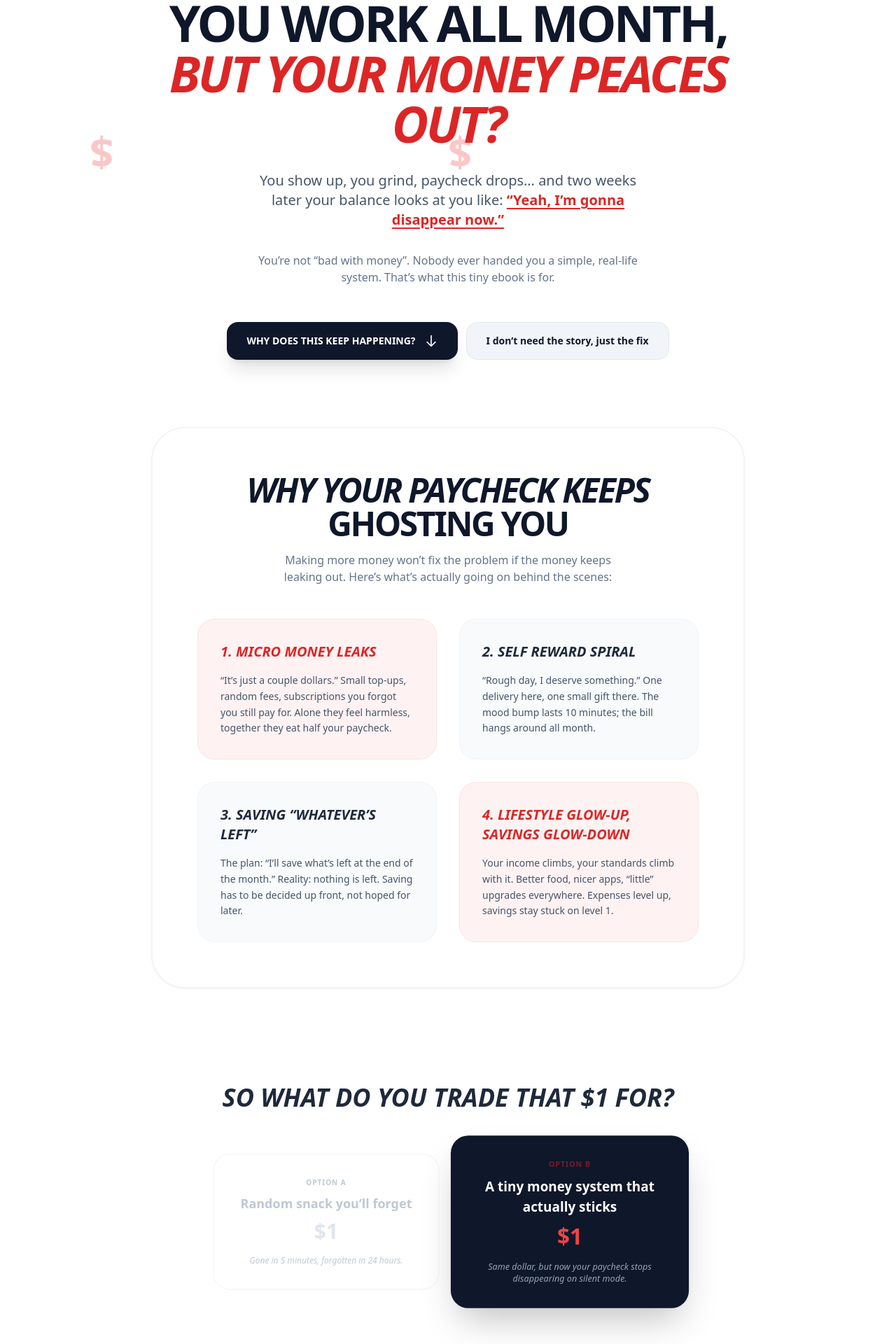
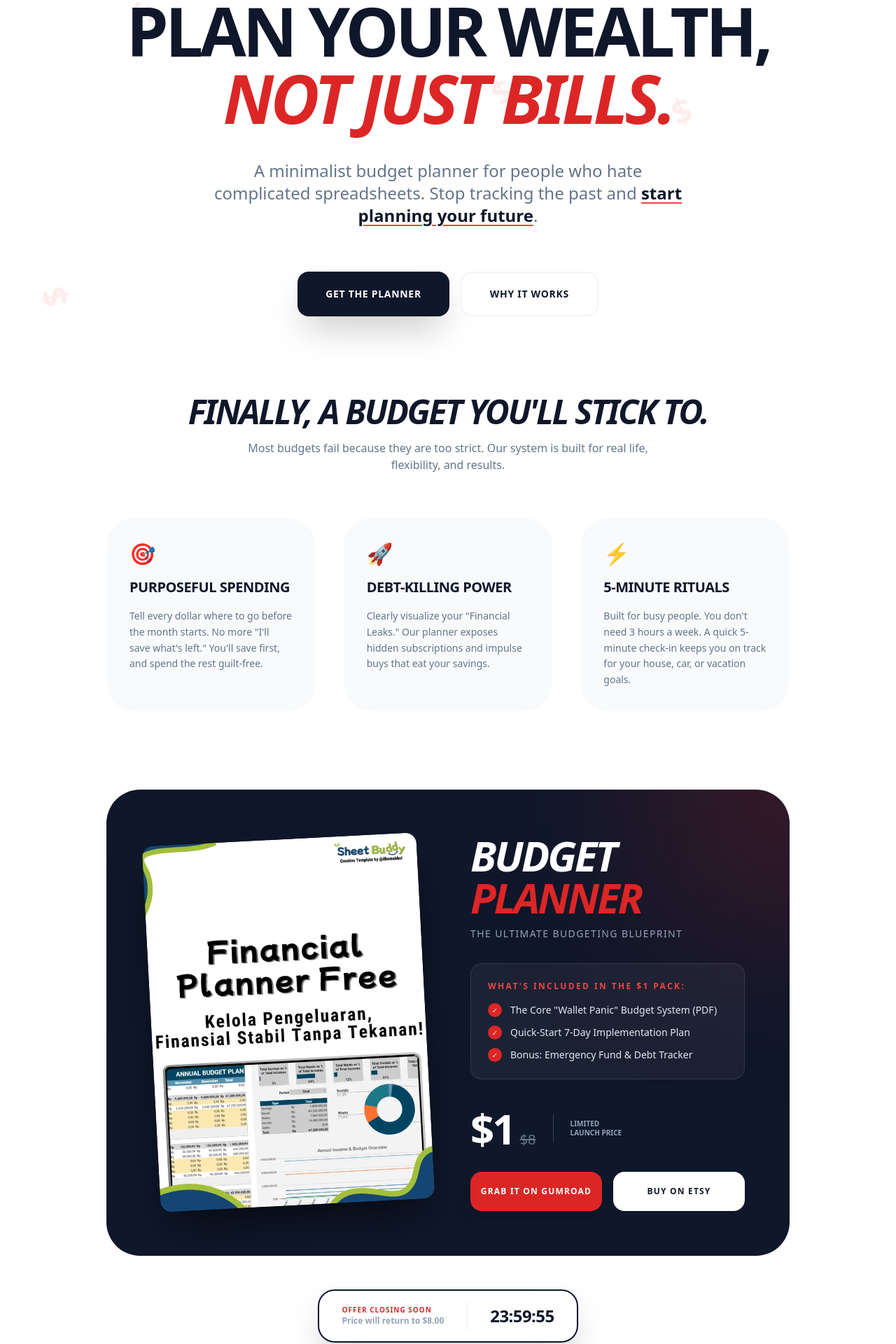
Before and after one commit to sigawari/budget-planner, a Nuxt app: page / in a window 1280 px wide. Shown: the part 100-2020 px from the top of the page at 70% size. Built offline with nearby package versions, Linux system fonts and the light colour scheme.

Commit message:
Revamp index.vue layout and content for improved user experience and clarity

```diff
--- a/app/pages/index.vue
+++ b/app/pages/index.vue
@@ -1,334 +1,197 @@
 <template>
-  <div class="min-h-screen bg-white text-slate-800 font-sans selection:bg-red-200 overflow-x-hidden relative">
-    <!-- money rain -->
-    <div v-for="n in 30" :key="n" class="cash text-6xl text-red-500 font-black">$</div>
+  <div class="min-h-screen bg-white text-slate-900 font-sans selection:bg-red-100 overflow-x-hidden relative">
 
-    <main class="max-w-4xl mx-auto px-6 py-16 md:py-24 relative z-10 space-y-24">
+    <div v-for="n in 15" :key="n" class="cash text-5xl text-red-500/10 font-black">$</div>
 
-      <!-- HERO -->
-      <section class="text-center space-y-8 animate-fade-in">
-        <h1 class="text-5xl md:text-7xl font-black leading-tight tracking-tighter text-slate-900">
-          YOU WORK ALL MONTH,<br />
-          <span class="text-red-600 italic">BUT YOUR MONEY PEACES OUT?</span>
+    <main class="max-w-5xl mx-auto px-6 py-16 md:py-24 relative z-10 space-y-28">
+
+      <section class="text-center space-y-10 animate-fade-in">
+        <h1 class="text-6xl md:text-8xl font-black leading-[0.9] tracking-tighter">
+          PLAN YOUR WEALTH, <br />
+          <span class="text-red-600 italic font-black">NOT JUST BILLS.</span>
         </h1>
 
-        <p class="text-lg md:text-xl text-slate-600 leading-relaxed max-w-xl mx-auto">
-          You show up, you grind, paycheck drops… and two weeks later your balance looks at you like:
-          <span class="text-red-600 font-bold underline decoration-2 underline-offset-4">
-            “Yeah, I’m gonna disappear now.”
-          </span>
+        <p class="text-xl md:text-2xl text-slate-500 font-medium max-w-2xl mx-auto leading-tight">
+          A minimalist budget planner for people who hate complicated spreadsheets.
+          Stop tracking the past and <span class="text-slate-900 underline decoration-red-500 underline-offset-4 font-bold">start planning your future</span>.
         </p>
 
-        <p class="text-sm md:text-base text-slate-500 max-w-xl mx-auto">
-          You’re not “bad with money”. Nobody ever handed you a simple, real-life system.
-          That’s what this tiny ebook is for.
-        </p>
-
-        <div class="flex flex-wrap justify-center gap-3 pt-5">
-          <!-- Button: why -->
-          <button
-            @click="scrollTo('#why')"
-            class="group flex items-center gap-3 px-7 py-4 bg-slate-900 text-white text-xs md:text-sm font-black rounded-2xl hover:bg-red-600 transition-all duration-300 transform hover:-translate-y-1 shadow-xl"
-          >
-            WHY DOES THIS KEEP HAPPENING?
-            <svg
-              class="w-5 h-5 group-hover:translate-y-1 transition-transform"
-              fill="none"
-              stroke="currentColor"
-              viewBox="0 0 24 24"
-            >
-              <path stroke-linecap="round" stroke-linejoin="round" stroke-width="2"
-                d="M19 14l-7 7m0 0l-7-7m7 7V3" />
-            </svg>
+        <div class="flex flex-col sm:flex-row justify-center gap-4 pt-6">
+          <button @click="scrollTo('#offer')" class="px-10 py-5 bg-slate-900 text-white text-sm font-black rounded-2xl hover:bg-red-600 transition-all shadow-2xl hover:-translate-y-1 uppercase tracking-wider">
+            GET THE PLANNER
           </button>
-
-          <!-- Button: straight to offer -->
-          <button
-            @click="scrollTo('#offer')"
-            class="flex items-center gap-2 px-7 py-4 bg-slate-100 text-slate-900 text-xs md:text-sm font-semibold rounded-2xl hover:bg-slate-200 border border-slate-200 transition-all duration-300"
-          >
-            I don’t need the story, just the fix
+          <button @click="scrollTo('#benefits')" class="px-10 py-5 bg-white text-slate-900 text-sm font-bold rounded-2xl border-2 border-slate-100 hover:border-slate-300 transition-all uppercase tracking-wider">
+            Why it works
           </button>
         </div>
       </section>
 
-      <!-- WHY SECTION -->
-      <section
-        id="why"
-        class="space-y-12 bg-white p-8 md:p-16 rounded-[3rem] border-2 border-slate-100 shadow-sm"
-      >
+      <section id="benefits" class="space-y-16">
         <div class="text-center space-y-4">
-          <h2 class="text-3xl md:text-5xl font-black text-slate-900 uppercase italic tracking-tighter">
-            Why Your Paycheck Keeps <span class="not-italic">Ghosting You</span>
-          </h2>
-          <p class="text-slate-500 max-w-lg mx-auto">
-            Making more money won’t fix the problem if the money keeps leaking out.
-            Here’s what’s actually going on behind the scenes:
-          </p>
+          <h2 class="text-4xl md:text-5xl font-black tracking-tighter uppercase italic text-slate-900">Finally, a budget you'll stick to.</h2>
+          <p class="text-slate-500 max-w-xl mx-auto">Most budgets fail because they are too strict. Our system is built for real life, flexibility, and results.</p>
         </div>
 
-        <div class="grid md:grid-cols-2 gap-8">
-          <div class="space-y-4 p-8 bg-red-50 rounded-3xl border border-red-100">
-            <h3 class="text-xl font-black text-red-600 uppercase italic">
-              1. Micro money leaks
-            </h3>
-            <p class="text-sm text-slate-600 leading-relaxed">
-              “It’s just a couple dollars.” Small top-ups, random fees, subscriptions you forgot
-              you still pay for. Alone they feel harmless, together they eat half your paycheck.
-            </p>
+        <div class="grid md:grid-cols-3 gap-10">
+          <div class="bg-slate-50 p-8 rounded-[2.5rem] space-y-4 border border-transparent hover:border-red-200 transition-all group">
+            <div class="text-3xl group-hover:scale-110 transition-transform inline-block">🎯</div>
+            <h3 class="text-xl font-black uppercase tracking-tight">Purposeful Spending</h3>
+            <p class="text-slate-500 text-sm leading-relaxed">Tell every dollar where to go before the month starts. No more "I'll save what's left." You'll save first, and spend the rest guilt-free.</p>
           </div>
 
-          <div
-            class="space-y-4 p-8 bg-slate-50 rounded-3xl border border-slate-100 group hover:border-red-500 transition-colors"
-          >
-            <h3 class="text-xl font-black text-slate-800 uppercase italic group-hover:text-red-600">
-              2. Self Reward spiral
-            </h3>
-            <p class="text-sm text-slate-600 leading-relaxed">
-              “Rough day, I deserve something.” One delivery here, one small gift there.
-              The mood bump lasts 10 minutes; the bill hangs around all month.
-            </p>
+          <div class="bg-slate-50 p-8 rounded-[2.5rem] space-y-4 border border-transparent hover:border-red-200 transition-all group">
+            <div class="text-3xl group-hover:scale-110 transition-transform inline-block">🚀</div>
+            <h3 class="text-xl font-black uppercase tracking-tight">Debt-Killing Power</h3>
+            <p class="text-slate-500 text-sm leading-relaxed">Clearly visualize your "Financial Leaks." Our planner exposes hidden subscriptions and impulse buys that eat your savings.</p>
           </div>
 
-          <div class="space-y-4 p-8 bg-slate-50 rounded-3xl border border-slate-100">
-            <h3 class="text-xl font-black text-slate-800 uppercase italic">
-              3. Saving “whatever’s left”
-            </h3>
-            <p class="text-sm text-slate-600 leading-relaxed">
-              The plan: “I’ll save what’s left at the end of the month.”
-              Reality: nothing is left. Saving has to be decided up front, not hoped for later.
-            </p>
-          </div>
-
-          <div class="space-y-4 p-8 bg-red-50 rounded-3xl border border-red-100">
-            <h3 class="text-xl font-black text-red-600 uppercase italic">
-              4. Lifestyle glow-up, savings glow-down
-            </h3>
-            <p class="text-sm text-slate-600 leading-relaxed">
-              Your income climbs, your standards climb with it. Better food, nicer apps, “little”
-              upgrades everywhere. Expenses level up, savings stay stuck on level 1.
-            </p>
+          <div class="bg-slate-50 p-8 rounded-[2.5rem] space-y-4 border border-transparent hover:border-red-200 transition-all group">
+            <div class="text-3xl group-hover:scale-110 transition-transform inline-block">⚡</div>
+            <h3 class="text-xl font-black uppercase tracking-tight">5-Minute Rituals</h3>
+            <p class="text-slate-500 text-sm leading-relaxed">Built for busy people. You don't need 3 hours a week. A quick 5-minute check-in keeps you on track for your house, car, or vacation goals.</p>
           </div>
         </div>
       </section>
 
-      <!-- CHOICE SECTION -->
-      <section class="text-center space-y-10 py-10">
-        <h2 class="text-4xl font-black italic">SO WHAT DO YOU TRADE THAT $1 FOR?</h2>
-        <div class="grid md:grid-cols-2 gap-6 max-w-2xl mx-auto items-center">
-          <div class="p-8 bg-white border-2 border-slate-100 rounded-3xl opacity-60">
-            <p class="text-slate-400 font-bold uppercase text-[10px] mb-2 tracking-widest">Option A</p>
-            <p class="text-lg font-black text-slate-400">Random snack you’ll forget</p>
-            <p class="text-3xl font-black text-slate-300 mt-2">$1</p>
-            <p class="text-xs text-slate-400 mt-4 italic">Gone in 5 minutes, forgotten in 24 hours.</p>
-          </div>
+      <section id="offer" class="relative">
+        <div class="bg-slate-900 rounded-[3rem] p-8 md:p-16 text-white overflow-hidden relative">
+          <div class="absolute top-0 right-0 w-96 h-96 bg-red-600/20 blur-[120px] -mr-48 -mt-48"></div>
 
-          <div class="p-8 bg-slate-900 text-white rounded-3xl shadow-2xl scale-105">
-            <p
-              class="text-red-600 font-black uppercase text-[10px] mb-2 tracking-widest animate-pulse"
-            >
-              Option B
-            </p>
-            <p class="text-lg font-black">A tiny money system that actually sticks</p>
-            <p class="text-3xl font-black text-red-500 mt-2">$1</p>
-            <p class="text-xs text-slate-400 mt-4 italic">
-              Same dollar, but now your paycheck stops disappearing on silent mode.
-            </p>
-          </div>
-        </div>
-      </section>
-
-      <!-- PRODUCT / EBOOK SECTION -->
-      <section id="offer" class="max-w-3xl mx-auto pb-8">
-        <div
-          class="bg-white border-4 border-slate-900 rounded-[3rem] p-8 md:p-12 shadow-[20px_20px_0px_0px_rgba(15,23,42,1)] space-y-8"
-        >
-          <div class="grid md:grid-cols-2 gap-12 items-center">
+          <div class="grid md:grid-cols-2 gap-16 items-center relative z-10">
             <div class="relative group">
+              <div class="absolute -inset-4 bg-red-600/30 blur-2xl rounded-full opacity-0 group-hover:opacity-100 transition-opacity"></div>
               <img
                 src="/ebook.png"
-                alt="Wallet Panic Guide"
-                class="relative w-full rounded-2xl shadow-xl transform group-hover:rotate-0 -rotate-3 transition-transform duration-500"
+                alt="Wallet Panic Budget Planner"
+                class="relative w-full rounded-2xl shadow-[0_30px_60px_-15px_rgba(0,0,0,0.6)] transform -rotate-3 group-hover:rotate-0 transition-transform duration-700"
               />
             </div>
 
-            <div class="space-y-6 text-center md:text-left">
-              <div class="space-y-2">
-                <p class="text-[10px] font-black uppercase text-red-600 tracking-widest">
-                  No-fluff ebook
-                </p>
-                <h3 class="text-3xl font-black text-slate-900 leading-tight italic uppercase">
-                  Wallet Panic
+            <div class="space-y-8">
+              <div class="space-y-3 text-center md:text-left">
+                <h3 class="text-5xl md:text-6xl font-black italic uppercase leading-none tracking-tighter">
+                  BUDGET <br /><span class="text-red-600">PLANNER</span>
                 </h3>
-                <p class="text-xs text-slate-400">
-                  A short, real-talk guide to stop your salary from just “passing through”
-                  your account every month.
-                </p>
+                <p class="text-slate-400 font-medium text-lg uppercase tracking-widest text-sm">The Ultimate Budgeting Blueprint</p>
               </div>
 
-              <div class="space-y-1">
-                <p class="text-xs font-bold text-slate-300 line-through">
-                  Normal: $8
-                </p>
-                <div class="text-6xl md:text-7xl font-black text-slate-900 tracking-tighter">
-                  $1
-                </div>
-                <p class="text-[11px] text-slate-500">
-                  Launch deal: eight-dollar guide for the price of a random dollar snack.
-                </p>
+              <div class="bg-white/5 p-6 rounded-2xl border border-white/10 space-y-4">
+                <p class="text-xs font-bold uppercase tracking-[0.2em] text-red-500">What's included in the $1 pack:</p>
+                <ul class="space-y-3 text-sm text-slate-200 font-medium">
+                  <li class="flex items-center gap-3">
+                    <span class="bg-red-600 rounded-full w-5 h-5 flex items-center justify-center text-[10px]">✓</span>
+                    The Core "Wallet Panic" Budget System (PDF)
+                  </li>
+                  <li class="flex items-center gap-3">
+                    <span class="bg-red-600 rounded-full w-5 h-5 flex items-center justify-center text-[10px]">✓</span>
+                    Quick-Start 7-Day Implementation Plan
+                  </li>
+                  <li class="flex items-center gap-3">
+                    <span class="bg-red-600 rounded-full w-5 h-5 flex items-center justify-center text-[10px]">✓</span>
+                    Bonus: Emergency Fund & Debt Tracker
+                  </li>
+                </ul>
               </div>
 
-              <button
-                class="w-full py-5 bg-red-600 hover:bg-slate-900 text-white font-black rounded-2xl shadow-xl transition-all active:scale-95 text-m"
-              >
-                I’M DONE LETTING MY PAYCHECK DISAPPEAR
-              </button>
+              <div class="pt-2 flex items-center justify-center md:justify-start gap-4">
+                <div class="flex items-baseline gap-2">
+                  <p class="text-6xl font-black tracking-tighter text-white">$1</p>
+                  <p class="text-xl text-slate-500 line-through font-normal">$8</p>
+                </div>
+                <div class="h-10 w-[1px] bg-slate-700 mx-2"></div>
+                <p class="text-[10px] text-slate-400 leading-tight uppercase font-bold">Limited <br/>Launch Price</p>
+              </div>
+
+              <div class="grid grid-cols-1 sm:grid-cols-2 gap-4">
+                <a href="YOUR_GUMROAD_LINK" target="_blank" class="group py-5 bg-red-600 hover:bg-red-700 text-white text-center font-black rounded-2xl transition-all shadow-xl active:scale-95 text-xs uppercase tracking-widest flex items-center justify-center gap-2">
+                  Grab it on Gumroad
+                </a>
+                <a href="YOUR_ETSY_LINK" target="_blank" class="py-5 bg-white text-slate-900 text-center font-black rounded-2xl transition-all active:scale-95 text-xs uppercase tracking-widest">
+                  Buy on Etsy
+                </a>
+              </div>
             </div>
           </div>
+        </div>
 
-          <div
-            v-if="saleActive"
-            class="pt-8 border-t border-slate-50 text-center space-y-4"
-          >
-            <p class="text-[10px] font-black uppercase text-slate-400 tracking-[0.3em]">
-              $1 Launch Window On This Device
-            </p>
-            <div class="grid grid-cols-3 gap-4 max-w-sm mx-auto">
-              <div
-                v-for="(val, unit) in { HOURS: hours, MINUTES: minutes, SECONDS: seconds }"
-                :key="unit"
-                class="bg-slate-50 p-3 rounded-xl"
-              >
-                <div class="text-2xl font-black text-slate-800 tabular-nums">
-                  {{ pad(val) }}
-                </div>
-                <div class="text-[8px] font-bold text-slate-400 tracking-widest uppercase">
-                  {{ unit }}
-                </div>
-              </div>
+        <div v-if="saleActive" class="mt-12 flex justify-center">
+          <div class="bg-white border-2 border-slate-900 px-8 py-4 rounded-3xl shadow-2xl flex gap-8 items-center">
+            <div class="text-left">
+              <p class="text-[10px] font-black uppercase tracking-widest text-red-600">Offer closing soon</p>
+              <p class="text-xs font-bold text-slate-400">Price will return to $8.00</p>
             </div>
-            <p class="text-[11px] text-slate-500 max-w-sm mx-auto">
-              The timer is locked to your browser. You can refresh the page,
-              but the countdown and your money keeps moving.
-            </p>
+            <div class="h-10 w-[2px] bg-slate-100"></div>
+            <div class="flex gap-4 font-black text-2xl tabular-nums tracking-tight text-slate-900">
+              <span>{{ pad(hours) }}:{{ pad(minutes) }}:{{ pad(seconds) }}</span>
+            </div>
           </div>
         </div>
       </section>
     </main>
+
+    <footer class="py-20 text-center border-t border-slate-50 mt-20 opacity-40">
+      <p class="text-slate-400 text-[10px] uppercase tracking-[0.5em]">&copy; 2025 Wallet Panic Planner • Own Your Money</p>
+    </footer>
   </div>
 </template>
-
 
 <script setup>
 import { ref, computed, onMounted, onBeforeUnmount } from 'vue'
 
-const promoSlots = ref(8)
 const remainingMs = ref(0)
 const saleActive = computed(() => remainingMs.value > 0)
+const SALE_DURATION = 48 * 60 * 60 * 1000
+const STORAGE_KEY = 'wallet_planner_v1'
 
-const SALE_DURATION = 48 * 60 * 60 * 1000 // 48 hours
-const STORAGE_KEY = 'panic_v5_session'
-
-const hours = computed(() =>
-  Math.floor((remainingMs.value % (24 * 3600000)) / 3600000)
-)
-const minutes = computed(() =>
-  Math.floor((remainingMs.value % 3600000) / 60000)
-)
-const seconds = computed(() =>
-  Math.floor((remainingMs.value % 60000) / 1000)
-)
+const hours = computed(() => Math.floor((remainingMs.value % (24 * 3600000)) / 3600000))
+const minutes = computed(() => Math.floor((remainingMs.value % 3600000) / 60000))
+const seconds = computed(() => Math.floor((remainingMs.value % 60000) / 1000))
 
 const pad = (n) => String(n).padStart(2, '0')
-
-const scrollTo = (id) => {
-  const el = document.querySelector(id)
-  if (el) el.scrollIntoView({ behavior: 'smooth' })
-}
+const scrollTo = (id) => document.querySelector(id)?.scrollIntoView({ behavior: 'smooth' })
 
 let timerInterval
-
 onMounted(() => {
   let end = localStorage.getItem(STORAGE_KEY)
-
   if (!end) {
     end = String(Date.now() + SALE_DURATION)
     localStorage.setItem(STORAGE_KEY, end)
   }
-
-  const updateTimer = () => {
-    remainingMs.value = Math.max(0, parseInt(end) - Date.now())
-  }
-
+  const updateTimer = () => { remainingMs.value = Math.max(0, parseInt(end) - Date.now()) }
   updateTimer()
   timerInterval = window.setInterval(updateTimer, 1000)
-
-  // contoh dummy “slot promo berkurang”
-  window.setInterval(() => {
-    if (promoSlots.value > 1) promoSlots.value--
-  }, 45000)
 })
-
-onBeforeUnmount(() => {
-  if (timerInterval) window.clearInterval(timerInterval)
-})
+onBeforeUnmount(() => clearInterval(timerInterval))
 </script>
 
 <style>
-@import url('https://fonts.googleapis.com/css2?family=Plus+Jakarta+Sans:ital,wght@0,800;1,800&display=swap');
+@import url('https://fonts.googleapis.com/css2?family=Plus+Jakarta+Sans:ital,wght@0,400;0,800;1,800&display=swap');
+body { font-family: 'Plus Jakarta Sans', sans-serif; background-color: #fff; scroll-behavior: smooth; }
 
-body {
-  font-family: 'Plus Jakarta Sans', sans-serif;
-  background-color: #ffffff;
-  scroll-behavior: smooth;
-}
-
-/* money rain */
 .cash {
   position: absolute;
   top: -100px;
+  animation: fall linear infinite;
+  z-index: 0;
   user-select: none;
-  animation: fall linear infinite;
-  opacity: 0;
 }
 
 @keyframes fall {
-  0% {
-    transform: translateY(-100px) rotate(0deg);
-    opacity: 0;
-  }
-  20% {
-    opacity: 0.3;
-  }
-  80% {
-    opacity: 0.3;
-  }
-  100% {
-    transform: translateY(110vh) rotate(360deg);
-    opacity: 0;
-  }
+  0% { transform: translateY(-100px) rotate(0deg); opacity: 0; }
+  20% { opacity: 1; }
+  80% { opacity: 1; }
+  100% { transform: translateY(110vh) rotate(360deg); opacity: 0; }
 }
 
-.cash:nth-child(2) { left: 10%; animation-duration: 8s;  animation-delay: 1s; }
-.cash:nth-child(4) { left: 30%; animation-duration: 12s; animation-delay: 3s; }
-.cash:nth-child(6) { left: 50%; animation-duration: 10s; animation-delay: 0s; }
-.cash:nth-child(8) { left: 70%; animation-duration: 14s; animation-delay: 2s; }
-.cash:nth-child(10){ left: 90%; animation-duration: 9s;  animation-delay: 4s; }
-.cash:nth-child(12){ left: 20%; animation-duration: 11s; animation-delay: 5s; }
+.cash:nth-child(1) { left: 5%; animation-duration: 7s; }
+.cash:nth-child(2) { left: 15%; animation-duration: 10s; animation-delay: 2s; }
+.cash:nth-child(3) { left: 25%; animation-duration: 8s; animation-delay: 4s; }
+.cash:nth-child(4) { left: 55%; animation-duration: 12s; }
+.cash:nth-child(5) { left: 75%; animation-duration: 9s; animation-delay: 1s; }
 
-/* fade-in hero */
-.animate-fade-in {
-  animation: fadeIn 1s ease-out;
-}
-
+.animate-fade-in { animation: fadeIn 0.8s ease-out; }
 @keyframes fadeIn {
-  from {
-    opacity: 0;
-    transform: translateY(20px);
-  }
-  to {
-    opacity: 1;
-    transform: translateY(0);
-  }
+  from { opacity: 0; transform: translateY(20px); }
+  to { opacity: 1; transform: translateY(0); }
 }
 </style>
```
